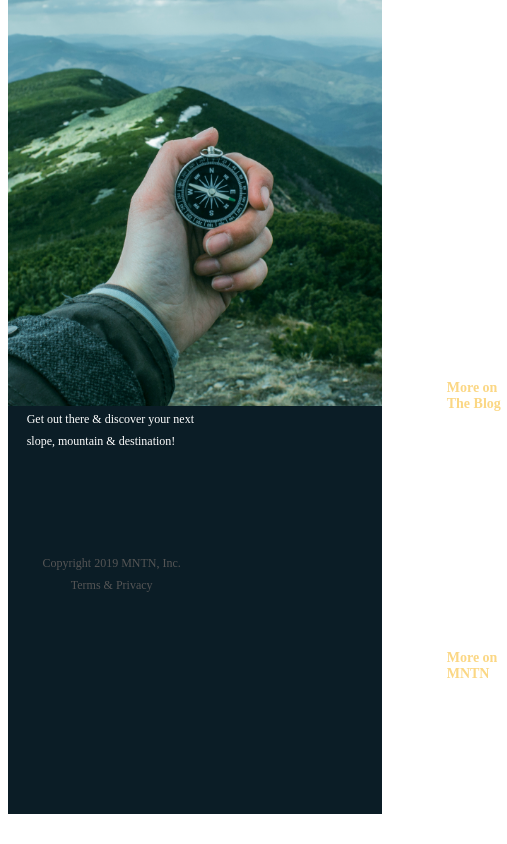
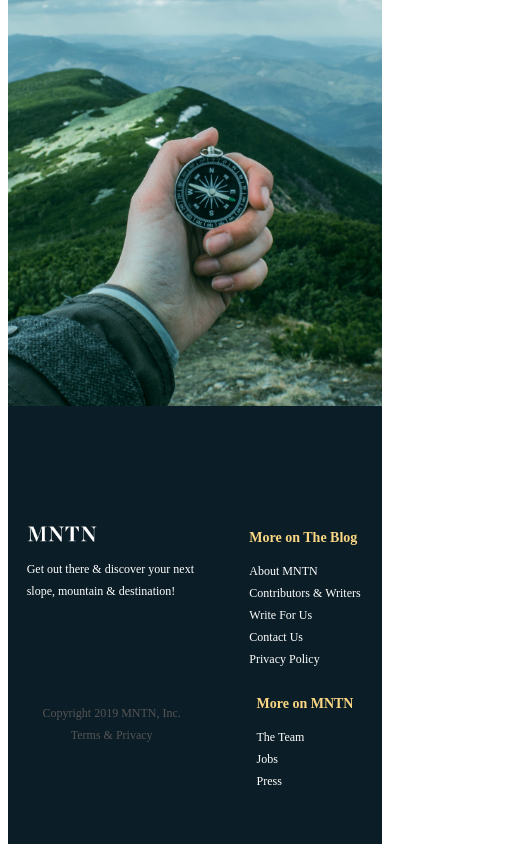
Before and after one commit to Anita-ihuman/MNTN-Template-, a Next.js app: page / in a window 390 px wide. Shown: the part 4470-5314 px from the top of the page, 507 px wide, since content can reach past the window. Before the commit the page ends 5284 px from the top, so only its background shows below. Built offline with nearby package versions, Linux system fonts and the light colour scheme.

Commit message:
Fixing responsiveness

```diff
--- a/styles/footer.module.scss
+++ b/styles/footer.module.scss
@@ -3,7 +3,7 @@
    background-color: #0b1d26;
    z-index: 40px;
    position: relative;
-   top: 200px;
+   top: 350px;
 }
 
 .Third {
@@ -52,7 +52,7 @@ margin: 0 auto;
   line-height: 22px;
 }
 .text {
-  margin-right: 150px;
+  margin-right: 170px;
 }
 .textimg {
   width: 70px;
@@ -92,8 +92,16 @@ margin: 0 auto;
     flex-direction: row;
     justify-content: center;
   }
+  .text{
+    margin: 0;
+
+  }
   .text2 {
     flex-wrap: wrap;
     flex-direction: row;
+    margin: 0;
+  }
+  .text1{
+    margin-left: 50px;
   }
 }
```
